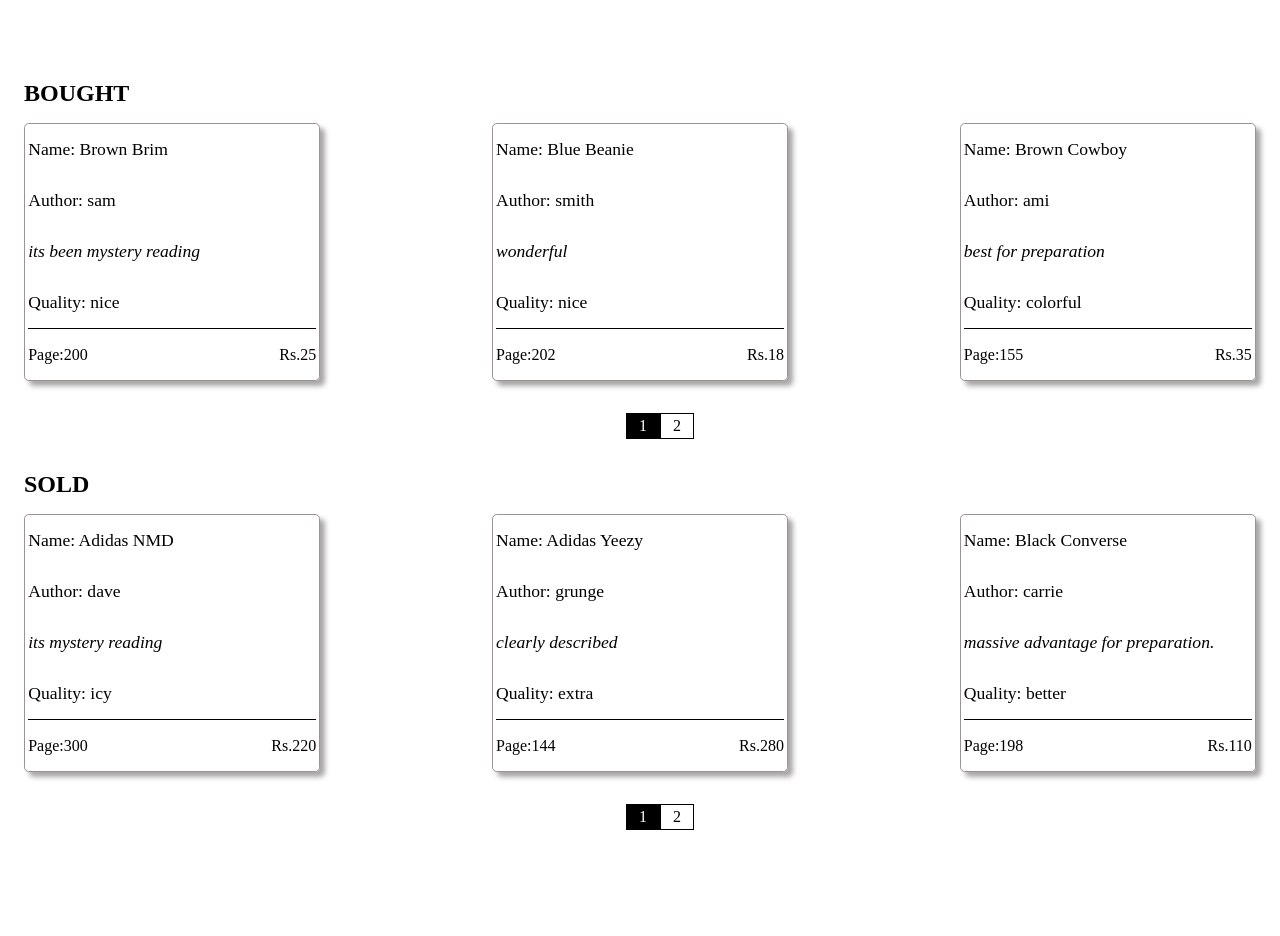
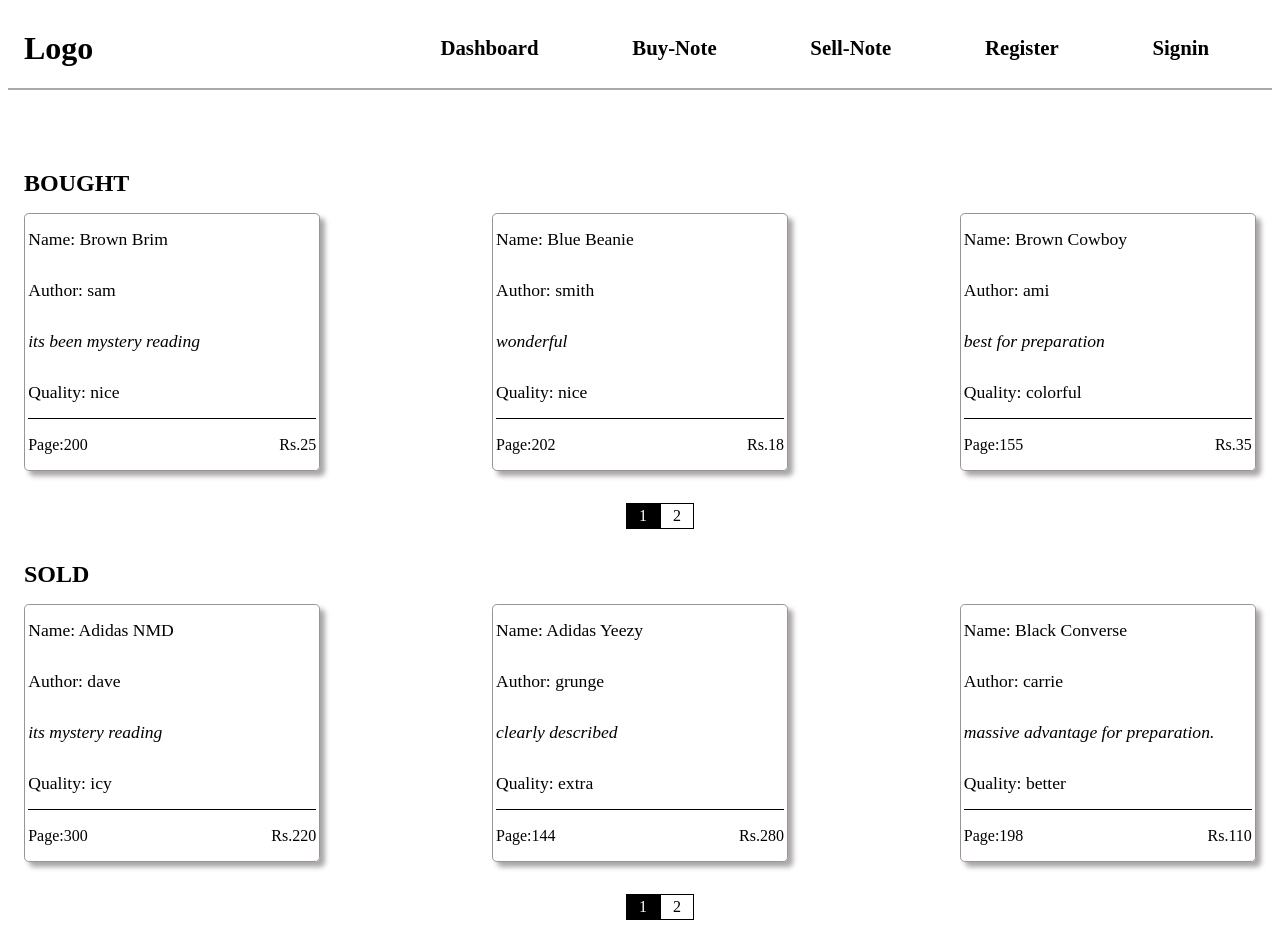
Before and after one commit to fagojs/padantey, a React (Create React App) app: page / in a window 1280 px wide. Before the commit the page ends 846 px from the top, so only its background shows below. Built offline with nearby package versions, Linux system fonts and the light colour scheme.

Commit message:
header component imported

```diff
--- a/src/App.js
+++ b/src/App.js
@@ -5,10 +5,12 @@
 import BuyNote from "./components/buy-sell/buy-note/buy-note.component";
 import Signup from "./components/signup-signin/signup/signup.component";
 import Signin from "./components/signup-signin/signin/signin.component";
+import Header from "../src/components/header/header.component";
 
 function App() {
   return (
     <div className="App">
+      <Header />
       <Switch>
         <Route exact path="/" component={DashboardPage} />
         <Route path="/buy-note" component={BuyNote} />
```
